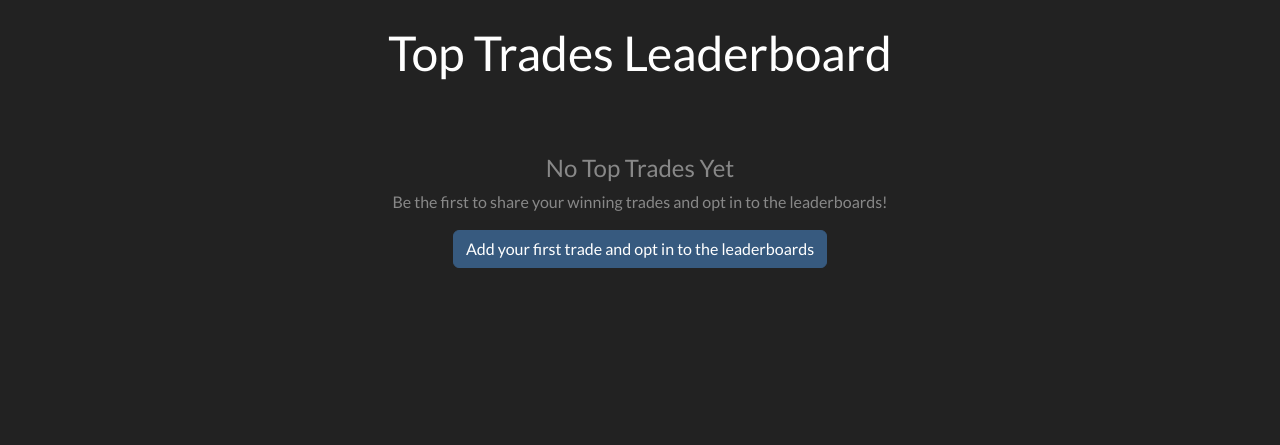
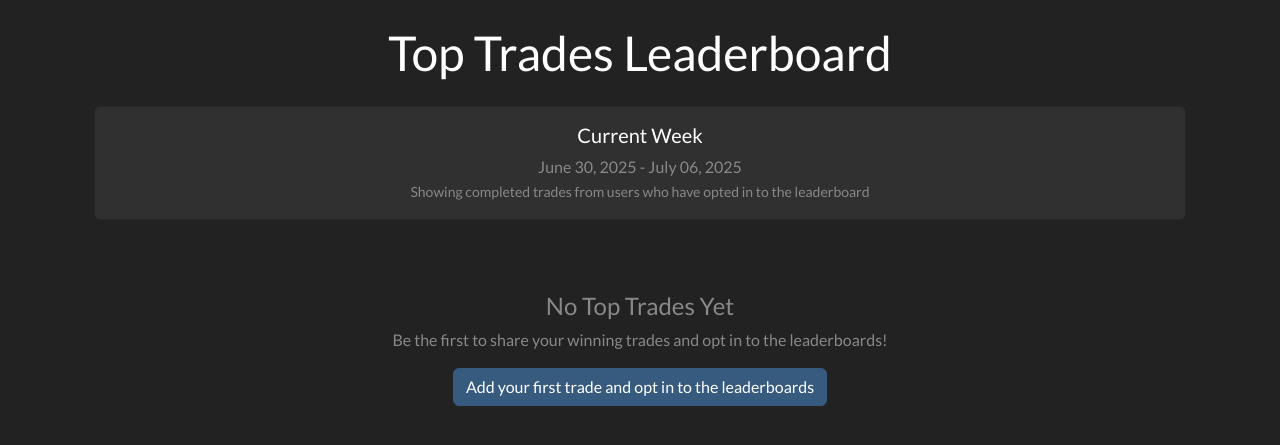
Before and after one commit to shalashaskabob/tradelog2, a Flask app: page /top_trades in a window 1280 px wide. Shown: the part 72-517 px from the top of the page. Run offline with Flask 3, Linux system fonts and the light colour scheme; the visitor is signed in with stand-in values (Sample User, id 1); data comes from the database, SQL or seed files in the repository; data that the repository does not hold is empty; some libraries are stand-ins or nearby versions.

Commit message:
Restore week restriction to Top Trades page and add week display

```diff
--- a/app/routes.py
+++ b/app/routes.py
@@ -823,13 +823,15 @@ def top_trades():
     page = request.args.get('page', 1, type=int)
     per_page = request.args.get('per_page', 12, type=int)  # Default 12 trades per page (4 rows of 3)
 
-    # Build query with pagination - show all completed trades from users who opted in
+    # Build query with pagination - show completed trades from current week only
     query = (
         Trade.query
         .join(User, Trade.user_id == User.id)
         .filter(User.show_on_top_trades == True)
         .filter(Trade.exit_date.isnot(None))  # Only completed trades
         .filter(Trade.pnl.isnot(None))  # Only trades with PnL calculated
+        .filter(Trade.exit_date >= start_of_week)  # Current week only
+        .filter(Trade.exit_date <= end_of_week)  # Current week only
         .order_by(Trade.pnl.desc())
     )
 
@@ -844,7 +846,9 @@ def top_trades():
                          trades=trades,
                          pagination=pagination,
                          page=page,
-                         per_page=per_page)
+                         per_page=per_page,
+                         start_of_week=start_of_week,
+                         end_of_week=end_of_week)
 
 @bp.route('/update_top_trades_optin', methods=['POST'])
 @login_required
--- a/app/templates/top_trades.html
+++ b/app/templates/top_trades.html
@@ -10,6 +10,24 @@
                 <i class="fas fa-trophy text-warning"></i>
                 Top Trades Leaderboard
             </h1>
+
+            <!-- Week Display -->
+            <div class="text-center mb-4">
+                <div class="card">
+                    <div class="card-body">
+                        <h5 class="card-title mb-2">
+                            <i class="fas fa-calendar-week text-primary"></i>
+                            Current Week
+                        </h5>
+                        <p class="card-text text-muted mb-0">
+                            {{ start_of_week.strftime('%B %d, %Y') }} - {{ end_of_week.strftime('%B %d, %Y') }}
+                        </p>
+                        <small class="text-muted">
+                            Showing completed trades from users who have opted in to the leaderboard
+                        </small>
+                    </div>
+                </div>
+            </div>
 
             {% if trades %}
                 <div class="row">
```
